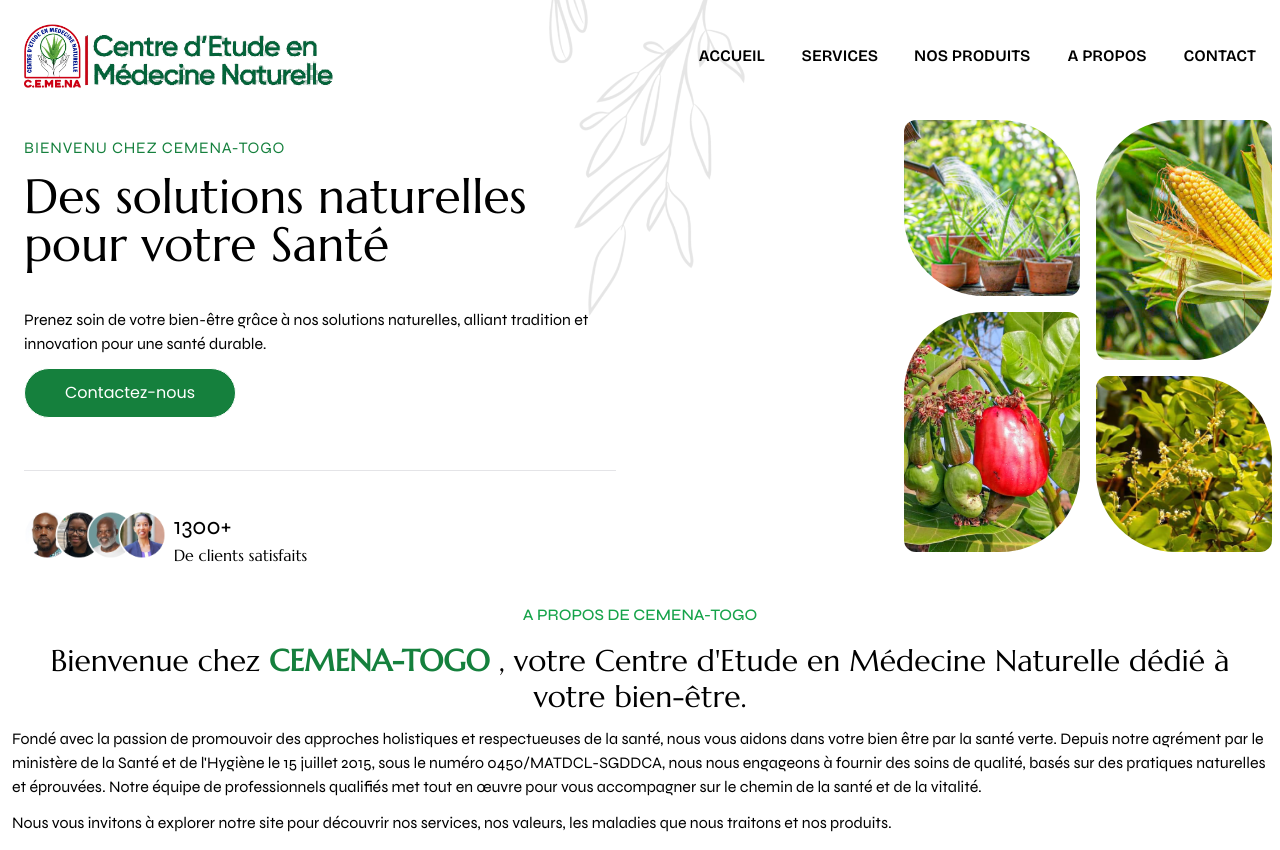
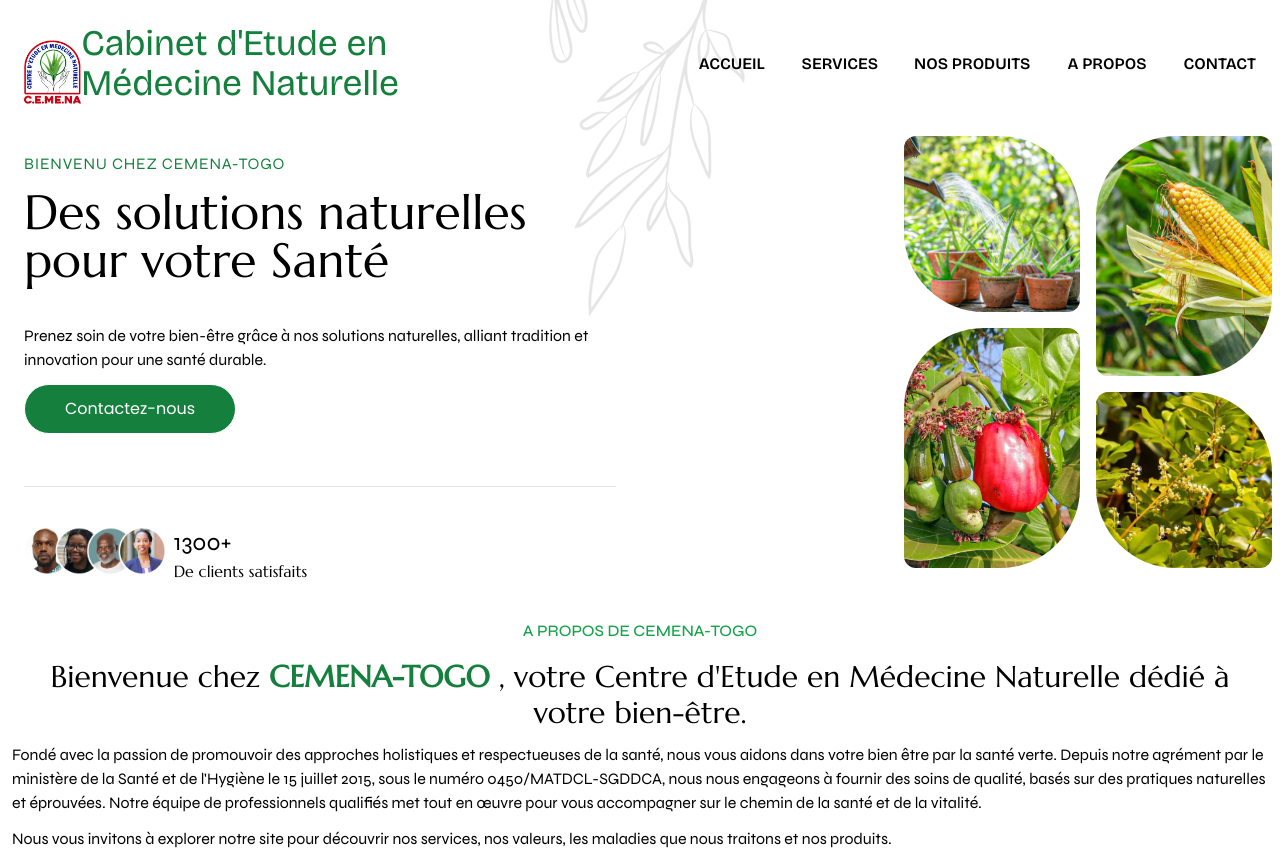
Before and after one commit to MnD3v/CEMENA-TOGO, a Next.js app: page / in a window 1280 px wide. Shown: the top 850 px of the page. Built offline with nearby package versions, Linux system fonts and the light colour scheme.

Commit message:
corrections auteur

```diff
--- a/src/app/components/app_bar.tsx
+++ b/src/app/components/app_bar.tsx
@@ -64,7 +64,10 @@
                         <div className='flex items-end'>
                             <a href={inNotHome ? "/" : "#"}> <img src="/logo.png" alt="" className="h-12 md:h-16" />
                             </a>
-                            <img src="/logo-suite.png" alt="" className="h-10 md:h-14" />
+                            <div className='text-2xl md:text-4xl text-green-700'>
+                                <p >Cabinet d'Etude en</p>
+                                <p>Médecine Naturelle</p>
+                            </div>
                         </div>
 
 
@@ -81,7 +84,14 @@
                         <div className='flex items-end'>
                             <a href={inNotHome ? "/" : "#"}> <img src="/logo.png" alt="" className="h-12 md:h-16" />
                             </a>
-                            <img src="/logo-suite.png" alt="" className="h-10 md:h-14" />
+                            <div className='flex items-end'>
+                                <div className='h-10 md:h-12 w-1 bg-red-500 mx-1 rounded-l-lg'></div>
+                                <div className='font-bold text-xl md:text-2xl text-green-800 relative -bottom-2'>
+                                    <p >Cabinet d'Etude en</p>
+                                    <p>Médecine Naturelle</p>
+                                </div>
+                            </div>
+
                         </div>
                         <button
                             onClick={() => {
@@ -127,8 +137,8 @@
                 <div className='flex'>
                     <img src="/icons/clock.png" alt="" className='h-4 m-1' />
                     <div>
-                        <p className="font-semibold">Lundi - Samedi 08:00 - 19:00</p>
-                        <p>Dimanches - FERMÉ</p>
+                        <p className="">Lundi - Vendredi <span className='font-bold'>08:00 - 19:00</span></p>
+                        <p>Samedi - Dimanche  <span className='font-bold'>FERMÉ</span></p>
                     </div>
                 </div>
 
--- a/src/app/components/produits.tsx
+++ b/src/app/components/produits.tsx
@@ -34,7 +34,7 @@
             "image": "produit-5.png",
             "name": "STÉFINISH",
             "description": "Remède efficace contre *l'infertilité féminine*",
-            "full_description": "STÉFINISH est un remède naturel conçu pour lutter contre *l'infertilité féminine* en régulant le cycle menstruel et en stimulant la *fertilité*. Il améliore la santé reproductive générale, avec des résultats visibles après trois mois de traitement."
+            "full_description": "STÉFINISH est un remède naturel conçu pour lutter contre *l'infertilité féminine* en régulant le cycle menstruel et en stimulant la *fertilité*. Il améliore la santé reproductive générale, avec des résultats visibles après un mois de traitement."
         },
         {
             "image": "produit-6.png",
@@ -46,7 +46,7 @@
             "image": "produit-7.png",
             "name": "HÉPATO BILIAIRE",
             "description": "Remède contre *l'hépatite A, B & C, les problèmes biliaires, et le paludisme*",
-            "full_description": "HÉPATO BILIAIRE est un remède naturel puissant qui aide à soigner les affections du *foie* et de la *vésicule biliaire*, y compris *l'hépatite* et le *paludisme*. Il purifie le sang et renforce les défenses naturelles de l'organisme, avec des résultats notables après un mois de traitement."
+            "full_description": "HÉPATO BILIAIRE est un remède naturel puissant qui aide à soigner les affections du *foie* et assure la bonne sécretion de la *vésicule biliaire*, y compris *l'hépatite* et le *paludisme*. Il purifie le sang et allège les fatigues quotidiennes, avec des résultats notables après un mois de traitement."
         },
         {
             "image": "produit-8.png",
@@ -58,7 +58,7 @@
             "image": "produit-9.png",
             "name": "FRIGIDOS",
             "description": "Intervient dans les cas de *manque de sensation lors des rapports sexuels chez les femmes*",
-            "full_description": "FRIGIDOS est un remède naturel qui stimule les *sensations* et la *libido* chez les femmes. Il améliore la réponse sexuelle en augmentant le flux sanguin vers les organes génitaux, aidant ainsi à retrouver une vie sexuelle épanouie. Les premiers résultats apparaissent après deux semaines de traitement."
+            "full_description": "FRIGIDOS est un remède naturel qui stimule les *sensations* et la *libido* chez les femmes. Il améliore la réponse sexuelle en augmentant le flux sanguin vers les organes génitaux, aidant ainsi à retrouver une vie sexuelle épanouie. Les premiers résultats apparaissent dès le debut d'utilisation."
         },
         {
             "image": "produit-10.png",
@@ -74,16 +74,16 @@
         }
         ,
         {
-            "image": "produit-12.png",
+            "image": "produit-13.png",
             "name": "NEURO FORCE",
-            "description": "Solution idéale pour *les problèmes de nerfs*",
-            "full_description": "NEURO FORCE est un traitement naturel conçu pour soulager les troubles liés au système nerveux. Il aide à apaiser les nerfs, réduire le stress et améliorer la santé neurologique. Ce produit favorise un rétablissement rapide et efficace des fonctions nerveuses, apportant un soulagement notable dès les premières utilisations."
+            "description": "Solution idéale pour *les crampes musculaires*",
+            "full_description": "NEURO FORCE est un traitement naturel conçu pour eviter et soulager les *crampes musculaires*. Il aide à détendre les muscles, réduire la fréquence et l'intensité des crampes, et favoriser une récupération rapide. Ce produit offre un soulagement efficace dès les premières utilisations, améliorant le confort musculaire et la mobilité."
         },
         {
-            "image": "produit-13.png",
+            "image": "produit-12.png",
             "name": "HERNICIDE",
             "description": "Remède très efficace contre *l'hernie*",
-            "full_description": "HERNICIDE est une solution naturelle hautement efficace contre les hernies. Il agit en réduisant l'inflammation et en renforçant les muscles abdominaux. Ce produit permet de soulager rapidement la douleur et de prévenir les complications liées aux hernies, offrant un traitement durable et sans effets secondaires."
+            "full_description": "HERNICIDE est une solution naturelle hautement efficace contre *les hernies*. Il agit en réduisant *l'inflammation et en renforçant les muscles abdominaux*. Ce produit permet de soulager rapidement la douleur et de prévenir les complications liées aux hernies, offrant un traitement durable et sans effets secondaires."
         }
     ]
 
```
